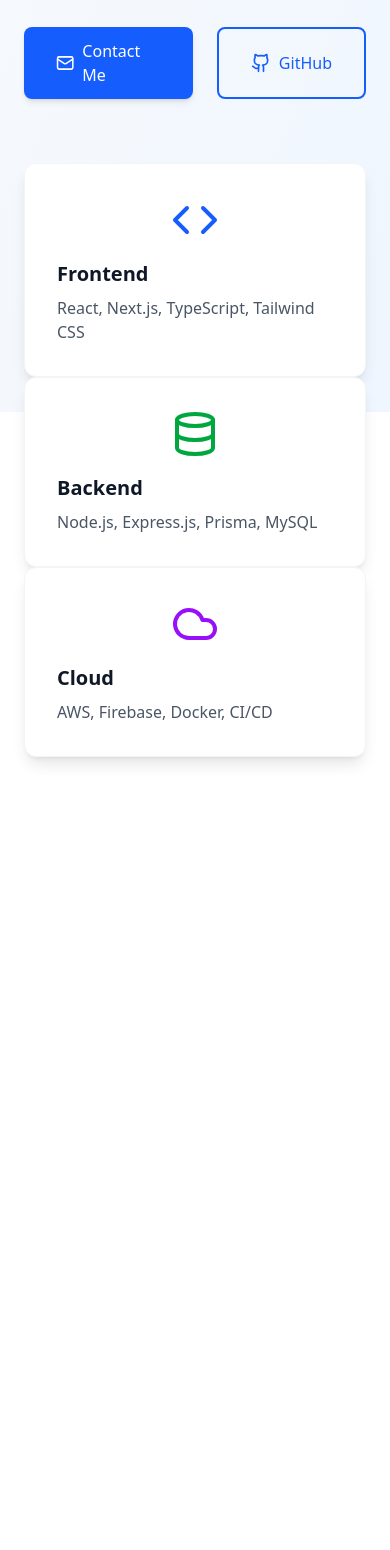
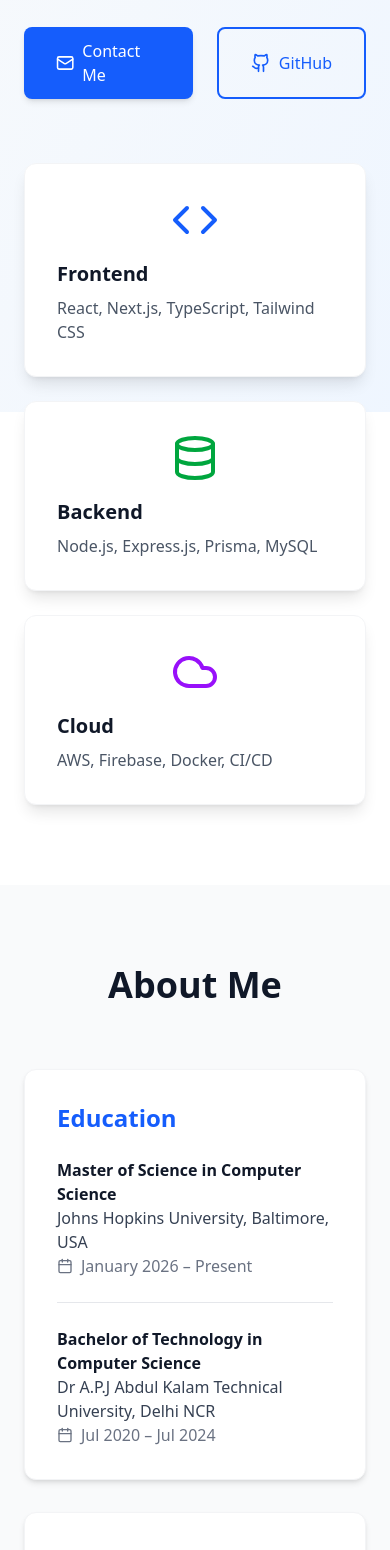
Before and after one commit to veryharsh123/portfolio, a Next.js app: page / in a window 390 px wide. Shown: the part 432-1982 px from the top of the page. Built offline with nearby package versions, Linux system fonts and the light colour scheme.

Commit message:
edu update

```diff
--- a/app/page.js
+++ b/app/page.js
@@ -212,21 +212,6 @@ export default function Portfolio() {
       status: 'live',
       category: 'E-commerce',
       type: 'Freelance Project'
-    },
-    {
-      name: 'iChat',
-      tech: ['Express.js', 'Node.js', 'Socket.io', 'WebSockets'],
-      period: 'Oct 2023',
-      description: 'Real-time chat application built with WebSockets, featuring instant messaging, user authentication, and message routing.',
-      achievements: [
-        'Developed real-time messaging system using Socket.io and WebSockets',
-        'Implemented user authentication and secure message routing',
-        'Reduced message latency by 40% through optimized backend architecture',
-        'Built scalable Express.js backend handling multiple concurrent users'
-      ],
-      status: 'completed',
-      category: 'Real-time App',
-      type: 'Personal Project'
     }
   ];
 
@@ -344,25 +329,32 @@ export default function Portfolio() {
             </div>
           </FadeIn>
 
-          <div className="grid grid-rows-3 gap-6">
-            <StaggerContainer staggerDelay={0.2}>
+          <div className="grid md:grid-cols-3 gap-6">
+  <FadeIn delay={0.2}>
     <div className="bg-white p-8 rounded-xl shadow-lg border border-gray-100 hover:shadow-xl transition-all duration-300 group hover:scale-105">
       <Code className="w-12 h-12 text-blue-600 mx-auto mb-4 group-hover:scale-110 transition-transform duration-300" />
       <h3 className="text-xl font-semibold text-gray-900 mb-2">Frontend</h3>
       <p className="text-gray-600">React, Next.js, TypeScript, Tailwind CSS</p>
     </div>
+  </FadeIn>
+
+  <FadeIn delay={0.3}>
     <div className="bg-white p-8 rounded-xl shadow-lg border border-gray-100 hover:shadow-xl transition-all duration-300 group hover:scale-105">
       <Database className="w-12 h-12 text-green-600 mx-auto mb-4 group-hover:scale-110 transition-transform duration-300" />
       <h3 className="text-xl font-semibold text-gray-900 mb-2">Backend</h3>
       <p className="text-gray-600">Node.js, Express.js, Prisma, MySQL</p>
     </div>
+  </FadeIn>
+
+  <FadeIn delay={0.4}>
     <div className="bg-white p-8 rounded-xl shadow-lg border border-gray-100 hover:shadow-xl transition-all duration-300 group hover:scale-105">
       <Cloud className="w-12 h-12 text-purple-600 mx-auto mb-4 group-hover:scale-110 transition-transform duration-300" />
       <h3 className="text-xl font-semibold text-gray-900 mb-2">Cloud</h3>
       <p className="text-gray-600">AWS, Firebase, Docker, CI/CD</p>
     </div>
-            </StaggerContainer>
+  </FadeIn>
 </div>
+
         </div>
       </section>
 
@@ -373,21 +365,46 @@ export default function Portfolio() {
             <h2 className="text-4xl font-bold text-gray-900 text-center mb-16">About Me</h2>
           </FadeIn>
 
+
           <div className="grid md:grid-cols-2 gap-12 items-start">
             <div className="space-y-8">
             <FadeIn delay={0.2} direction="left">
   <div className="bg-white p-8 rounded-xl shadow-md border border-gray-100 hover:shadow-lg transition-shadow duration-300">
-                  <h3 className="text-2xl font-semibold text-blue-600 mb-4">Education</h3>
-                  <div className="space-y-2">
-                    <h4 className="text-gray-900 font-semibold">Bachelor of Technology in Computer Science</h4>
-                    <p className="text-gray-700">Ajay Kumar Garg Engineering College, Delhi NCR</p>
+    <h3 className="text-2xl font-semibold text-blue-600 mb-6">Education</h3>
+
+    <div className="space-y-6">
+      <div>
+        <h4 className="text-gray-900 font-semibold">
+          Master of Science in Computer Science
+        </h4>
+        <p className="text-gray-700">
+          Johns Hopkins University, Baltimore, USA
+        </p>
+        <p className="text-gray-500 flex items-center">
+          <Calendar className="w-4 h-4 mr-2" />
+          January 2026 – Present
+        </p>
+      </div>
+
+      <hr className="border-gray-200" />
+
+      <div>
+        <h4 className="text-gray-900 font-semibold">
+          Bachelor of Technology in Computer Science
+        </h4>
+        <p className="text-gray-700">
+          Dr A.P.J Abdul Kalam Technical University, Delhi NCR
+        </p>
         <p className="text-gray-500 flex items-center">
           <Calendar className="w-4 h-4 mr-2" />
           Jul 2020 – Jul 2024
         </p>
       </div>
     </div>
+  </div>
 </FadeIn>
+
+
 
               <FadeIn delay={0.3} direction="left">
                 <div className="bg-white p-8 rounded-xl shadow-md border border-gray-100 hover:shadow-lg transition-shadow duration-300">
```
Lines whose indentation alone changed are shown as unchanged.
